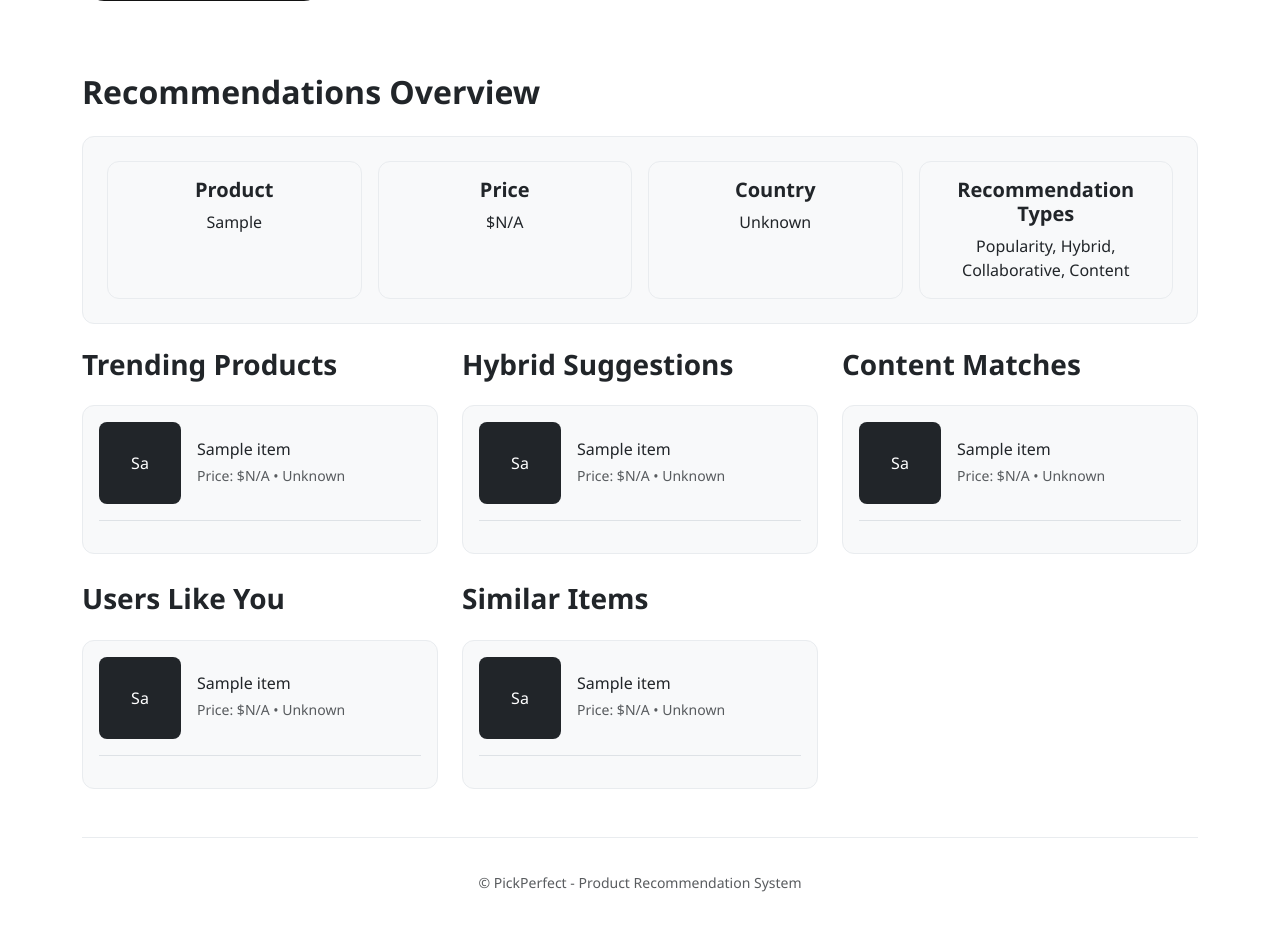
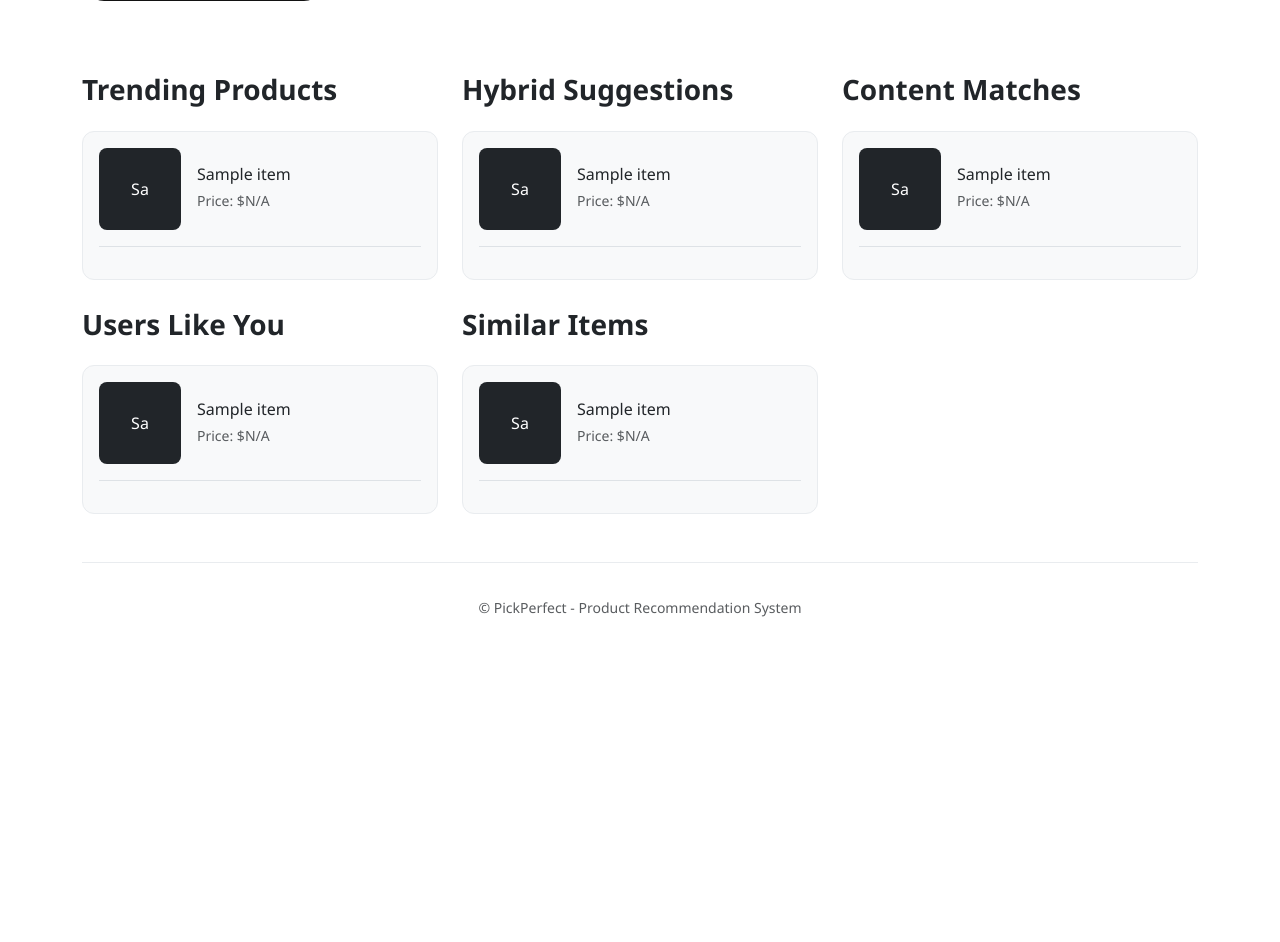
Before and after one commit to ujjwalkumar14b/PickPerfect, a Flask app: template templates/recommend.html in a window 1280 px wide. Shown: the part 436-1378 px from the top of the page. After the commit the page ends 1053 px from the top, so only its background shows below. Run offline with Flask 3, Linux system fonts and the light colour scheme; the template is opened without the code that fills it: most values are stand-ins (such as "Sample title", 1, 10 or a date in 2020); parts of the project's set-up code (start-up, migrations or seed data) failed here and were passed over.

Commit message:
Refactor recommend.html for improved structure

```diff
--- a/templates/recommend.html
+++ b/templates/recommend.html
@@ -69,35 +69,6 @@
 
         {% if selected_product %}
         <section id="recommendations" class="mt-5 pt-4">
-            <h2 class="section-title">Recommendations Overview</h2>
-            <div class="bw-card mb-4">
-                <div class="row g-3">
-                    <div class="col-md-6 col-lg-3">
-                        <div class="bw-card h-100 text-center p-3">
-                            <h5 class="fw-bold mb-2">Product</h5>
-                            <p class="mb-0 text-dark">{{ selected_product }}</p>
-                        </div>
-                    </div>
-                    <div class="col-md-6 col-lg-3">
-                        <div class="bw-card h-100 text-center p-3">
-                            <h5 class="fw-bold mb-2">Price</h5>
-                            <p class="mb-0 text-dark">${{ product_details[selected_product]['price'] if selected_product in product_details else 'N/A' }}</p>
-                        </div>
-                    </div>
-                    <div class="col-md-6 col-lg-3">
-                        <div class="bw-card h-100 text-center p-3">
-                            <h5 class="fw-bold mb-2">Country</h5>
-                            <p class="mb-0 text-dark">{{ product_details[selected_product]['country'] if selected_product in product_details else 'Unknown' }}</p>
-                        </div>
-                    </div>
-                    <div class="col-md-6 col-lg-3">
-                        <div class="bw-card h-100 text-center p-3">
-                            <h5 class="fw-bold mb-2">Recommendation Types</h5>
-                            <p class="mb-0 text-dark">Popularity, Hybrid, Collaborative, Content</p>
-                        </div>
-                    </div>
-                </div>
-            </div>
 
             <div class="row g-4">
                 <div class="col-lg-4">
@@ -110,7 +81,7 @@
                             </div>
                             <div>
                                 <h6 class="mb-1">{{ item }}</h6>
-                                <small class="text-muted">Price: ${{ product_details[item]['price'] if item in product_details else 'N/A' }} • {{ product_details[item]['country'] if item in product_details else 'Unknown' }}</small>
+                                <small class="text-muted">Price: ${{ product_details[item]['price'] if item in product_details else 'N/A' }}</small>
                             </div>
                         </div>
                         {% endfor %}
@@ -127,7 +98,7 @@
                             </div>
                             <div>
                                 <h6 class="mb-1">{{ item }}</h6>
-                                <small class="text-muted">Price: ${{ product_details[item]['price'] if item in product_details else 'N/A' }} • {{ product_details[item]['country'] if item in product_details else 'Unknown' }}</small>
+                                <small class="text-muted">Price: ${{ product_details[item]['price'] if item in product_details else 'N/A' }}</small>
                             </div>
                         </div>
                         {% endfor %}
@@ -144,7 +115,7 @@
                             </div>
                             <div>
                                 <h6 class="mb-1">{{ item }}</h6>
-                                <small class="text-muted">Price: ${{ product_details[item]['price'] if item in product_details else 'N/A' }} • {{ product_details[item]['country'] if item in product_details else 'Unknown' }}</small>
+                                <small class="text-muted">Price: ${{ product_details[item]['price'] if item in product_details else 'N/A' }}</small>
                             </div>
                         </div>
                         {% endfor %}
@@ -163,7 +134,7 @@
                             </div>
                             <div>
                                 <h6 class="mb-1">{{ item }}</h6>
-                                <small class="text-muted">Price: ${{ product_details[item]['price'] if item in product_details else 'N/A' }} • {{ product_details[item]['country'] if item in product_details else 'Unknown' }}</small>
+                                <small class="text-muted">Price: ${{ product_details[item]['price'] if item in product_details else 'N/A' }}</small>
                             </div>
                         </div>
                         {% endfor %}
@@ -179,7 +150,7 @@
                             </div>
                             <div>
                                 <h6 class="mb-1">{{ item }}</h6>
-                                <small class="text-muted">Price: ${{ product_details[item]['price'] if item in product_details else 'N/A' }} • {{ product_details[item]['country'] if item in product_details else 'Unknown' }}</small>
+                                <small class="text-muted">Price: ${{ product_details[item]['price'] if item in product_details else 'N/A' }}</small>
                             </div>
                         </div>
                         {% endfor %}
```
